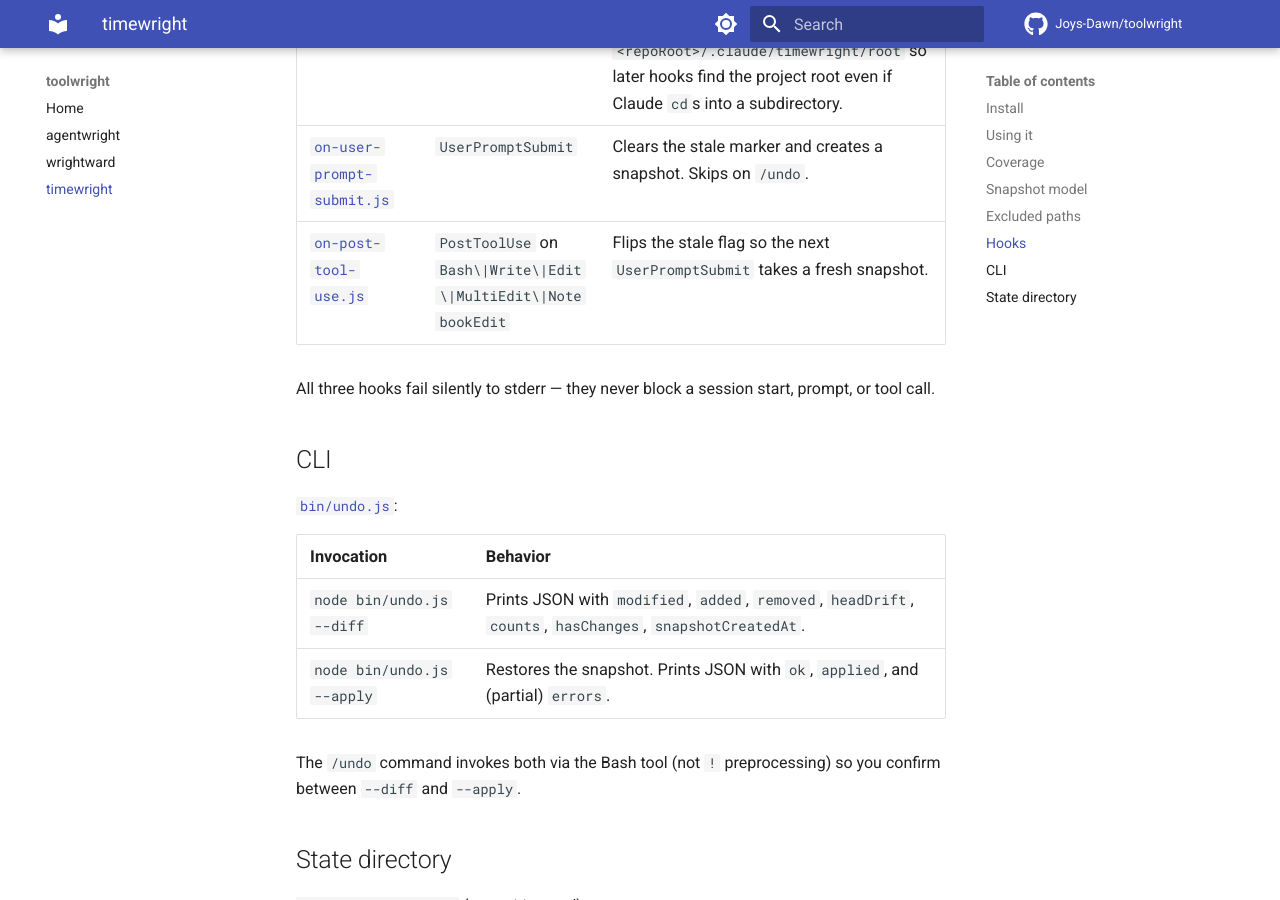
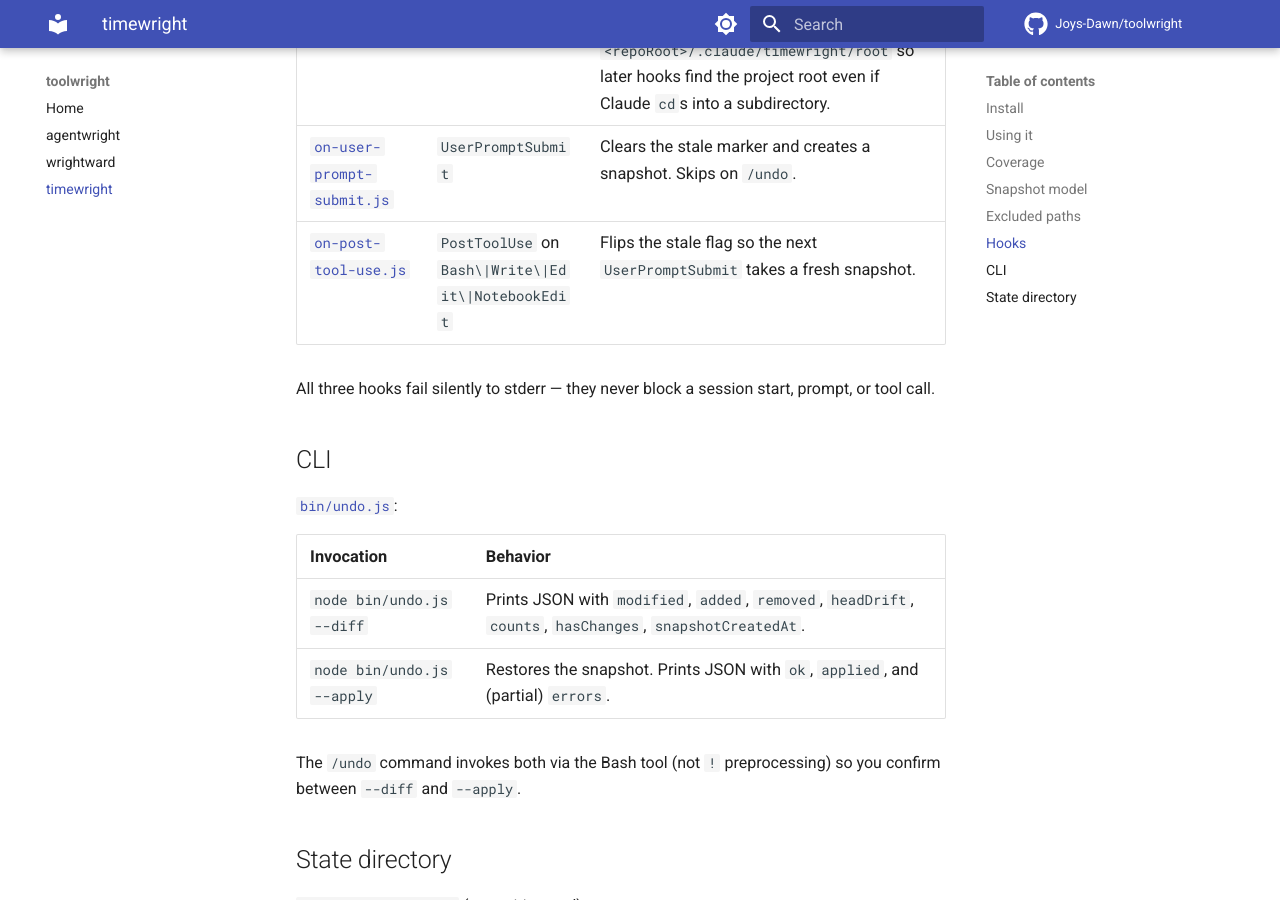
Before and after one commit to Joys-Dawn/toolwright, an MkDocs documentation site: the page built from docs/timewright.md, in a window 1280 px wide and 900 px high, scrolled down 2460 px. Built offline with MkDocs 1.6.1 and Material for MkDocs 9.7.7, drawn with Linux system fonts in a browser that asks for light colours; comment, search, counter and statistics services are not loaded.

Commit message:
docs updates

```diff
--- a/docs/timewright.md
+++ b/docs/timewright.md
@@ -31,7 +31,7 @@ Type `/undo` to revert Claude's changes from the last turn.
 | Tool | Covered |
 |---|---|
 | `Bash` | Any command that modifies tracked or untracked source files inside the repo — `rm -rf`, migrations, `git reset`, `sed`/`awk` rewrites. |
-| `Write` / `Edit` / `MultiEdit` | All in-repo file operations. |
+| `Write` / `Edit` | All in-repo file operations. |
 | `NotebookEdit` | Jupyter notebook changes. |
 
 `Read`/`Grep`/`Glob` don't trigger snapshots — they're free.
@@ -65,7 +65,7 @@ Combines `.gitignore` (via `git ls-files`) with an explicit exclusion set.
 |---|---|---|
 | [`on-session-start.js`](https://github.com/Joys-Dawn/toolwright/blob/master/timewright/hooks/on-session-start.js) | `SessionStart` | Resolves the git repo root from the launch `cwd` and records it at `<repoRoot>/.claude/timewright/root` so later hooks find the project root even if Claude `cd`s into a subdirectory. |
 | [`on-user-prompt-submit.js`](https://github.com/Joys-Dawn/toolwright/blob/master/timewright/hooks/on-user-prompt-submit.js) | `UserPromptSubmit` | Clears the stale marker and creates a snapshot. Skips on `/undo`. |
-| [`on-post-tool-use.js`](https://github.com/Joys-Dawn/toolwright/blob/master/timewright/hooks/on-post-tool-use.js) | `PostToolUse` on `Bash\|Write\|Edit\|MultiEdit\|NotebookEdit` | Flips the stale flag so the next `UserPromptSubmit` takes a fresh snapshot. |
+| [`on-post-tool-use.js`](https://github.com/Joys-Dawn/toolwright/blob/master/timewright/hooks/on-post-tool-use.js) | `PostToolUse` on `Bash\|Write\|Edit\|NotebookEdit` | Flips the stale flag so the next `UserPromptSubmit` takes a fresh snapshot. |
 
 All three hooks fail silently to stderr — they never block a session start, prompt, or tool call.
 
```
Also changed, not shown: docs/agentwright.md (+3 -1 lines), docs/wrightward.md (+1 -1 lines).
